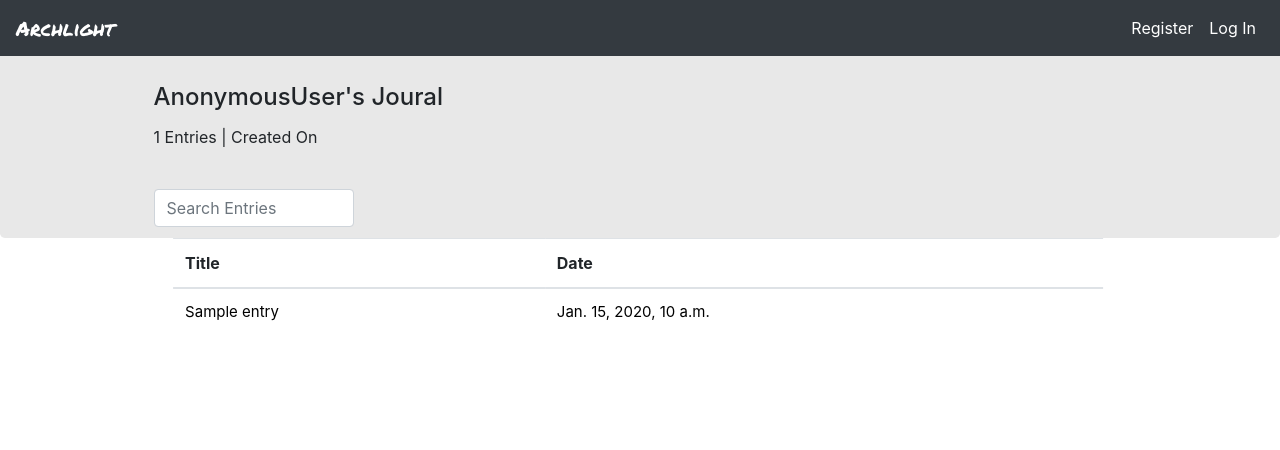
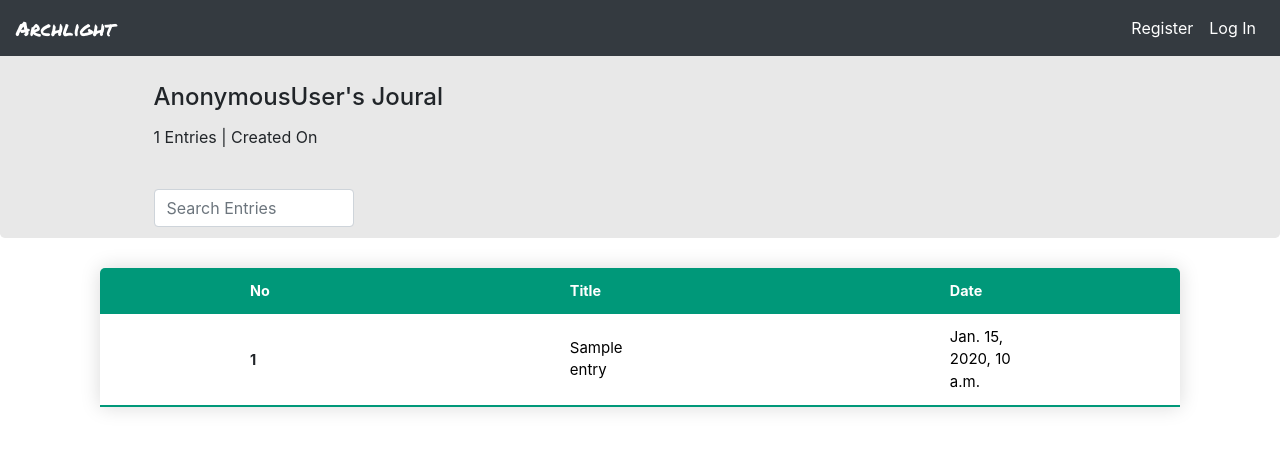
Before and after one commit to ayushdiagarwal/Journal-Web-App, a Django app: template journal/diary/templates/diary/index.html in a window 1280 px wide. Shown: the top 450 px of the page. Run offline with Django 3.2, Linux system fonts and the light colour scheme; the template is opened without the code that fills it: most values are stand-ins (such as "Sample title", 1, 10 or a date in 2020); some libraries are stand-ins or nearby versions.

Commit message:
Changed Table

```diff
--- a/journal/diary/static/diary/home.css
+++ b/journal/diary/static/diary/home.css
@@ -32,7 +32,7 @@ td a:hover{
 
 table
 {
-	transform: translateX(17%);
+	transform: translateX(30%);
 }
 
 .searcher{
--- a/journal/diary/static/diary/index.css
+++ b/journal/diary/static/diary/index.css
@@ -2,22 +2,6 @@
 	margin: 0;
 	padding: 0;
 	overflow-x: hidden;
-}
-
-
-td{
-	height: 20px;
-}
-
-td a{
-	color: black;
-	display: block;
-	font-size: 15px;
-}
-
-td a:hover{
-	color: black;
-	text-decoration: none;
 }
 
 .jumbotron{
@@ -30,11 +14,6 @@ td a:hover{
 	transform: translate(10%, -100%);
 }
 
-table
-{
-	transform: translateX(17%);
-}
-
 .searcher{
 	margin-left: 10%;
 }
@@ -44,5 +23,77 @@ table
 }
 
 .pagination{
-	margin-right: 20%;
+	margin-top: 45px;
+	margin-left: 17%;
 }
+
+.pagination a{
+	margin-right: 4px;
+}
+
+.content-table {
+  border-collapse: collapse;
+  margin: 30px 100px;
+  font-size: 0.9em;
+  min-width: 400px;
+  border-radius: 5px 5px 0 0;
+  overflow: hidden;
+  box-shadow: 0 0 20px rgba(0, 0, 0, 0.15);
+  cursor: pointer;
+}
+
+.content-table thead tr {
+  background-color: #009879;
+  color: #ffffff;
+  text-align: left;
+  font-weight: bold;
+}
+
+.content-table th,
+.content-table td {
+  padding: 12px 150px;
+}
+
+.content-table td a{
+	display: block;
+	color: black;
+	font-size: 15px;
+}
+
+.content-table td{
+	max-width: 400px;
+}
+
+.content-table tbody tr {
+  border-bottom: 1px solid #dddddd;
+}
+
+.content-table tbody tr:nth-of-type(even) {
+  background-color: #f3f3f3;
+}
+
+.content-table tbody tr:last-of-type {
+  border-bottom: 2px solid #009879;
+}
+
+.content-table tbody tr.active-row {
+  font-weight: bold;
+  color: #009879;
+}
+
+td a{
+
+}
+
+.content-table td a:hover{
+	color: black;
+	text-decoration: none;
+}
+
+.content-table {
+  display: table;
+}
+
+.content-table tr{
+  display: table-row;
+}
--- a/journal/diary/templates/diary/base.html
+++ b/journal/diary/templates/diary/base.html
@@ -31,22 +31,20 @@
 	      <li class="nav-item active">
 	        <a class="nav-link" href="{% url 'diary:index' %}">Home <span class="sr-only">(current)</span></a>
 	      </li>
-	      <li class="nav-item active">
-	        <a class="nav-link" href="{% url 'diary:entry-create' %}">Create New Entry <span class="sr-only">(current)</span></a>
-	      </li>
-	      <li class="nav-item active">
-	        <a class="nav-link" href="{% url 'diary:profile' %}">Profile <span class="sr-only">(current)</span></a>
-	      </li>
 	      <li class="nav-item dropdown">
 	        <a class="nav-link dropdown-toggle" href="#" id="navbarDropdown" role="button" data-toggle="dropdown" aria-haspopup="true" aria-expanded="false">
 	          Other
 	        </a>
 	        <div class="dropdown-menu" aria-labelledby="navbarDropdown">
 	          <a class="dropdown-item" href="{% url 'logout' %}">Logout</a>
-	          <a class="dropdown-item" href="#">Another action</a>
 	          <div class="dropdown-divider"></div>
-	          <a class="dropdown-item" href="#">Something else here</a>
-	        </div>
+	          <a class="dropdown-item" href="{% url 'diary:profile' %}">Profile</a>
+	    	</div>
+	    </li>
+	    </ul>
+	    <ul class="navbar-nav ml-auto">
+		  <li class="nav-item active">
+	        <a class="nav-link" href="{% url 'diary:entry-create' %}">Create New Entry <span class="sr-only">(current)</span></a>
 	      </li>
 	    </ul>
 	    {% else %}
--- a/journal/diary/templates/diary/index.html
+++ b/journal/diary/templates/diary/index.html
@@ -3,32 +3,40 @@
 {% block content %}
 
 {% load staticfiles %}
-<link rel= "stylesheet" type= "text/css" href = "{% static 'diary/home.css' %}">
+<link rel= "stylesheet" type= "text/css" href = "{% static 'diary/index.css' %}">
 <div class="content">
   <div class="jumbotron">
     <h4>{{ user }}'s Joural</h4>
     <p>{{ entries.count }} Entries | Created On {{ user.date_joined }} </p>
     <form method="GET" action="" class="searcher form-group">
-      <input type="text" name="q" placeholder="Search Entries" value="{{ request.get.q }}" class="form-control search-txtb">
+      <input type="text" name="q" placeholder="Search Entries" value="{{ request.GET.q }}" class="form-control search-txtb">
     </form>
   </div>
-  <div class="col-md-9">
-  <table class="table table-hover">
+  <table class="content-table">
     <thead>
-      <tr>
-        <th scope="col">Title</th>
-        <th scope="col">Date</th>
+      <tr class="row" data-href="{% url 'diary:entry-update' entry.id %}">
+        <th>No</th>
+        <th>Title</th>
+        <th>Date</th>
       </tr>
     </thead>
     <tbody>
       {% for entry in entries %}
-        <tr>
+        <tr class="row" data-href="{% url 'diary:entry-update' entry.id %}">
+          <th>{{ forloop.counter }}</th>
           <td><a href="{% url 'diary:entry-update' entry.id %}">{{ entry.title }}</a></td>
           <td><a href="{% url 'diary:entry-update' entry.id %}">{{ entry.date }}</a></td>
         </tr>
     {% endfor %}
     </tbody>
   </table>
+<script>
+  jQuery(document).ready(function($) {
+    $(".row").click(function() {
+        window.location = $(this).data("href");
+    });
+});
+</script>
 <div class="pagination">
 {% if is_paginated %}
 
```
Also changed, not shown: journal/db.sqlite3.
